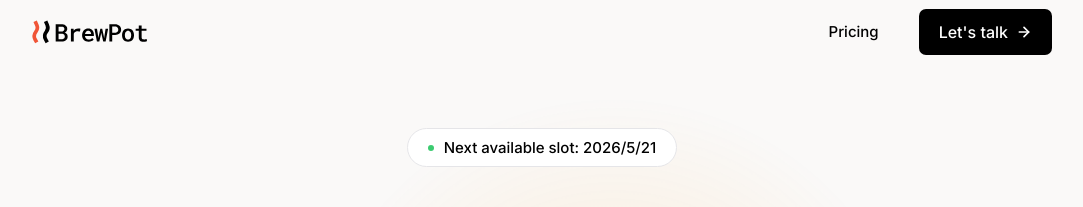
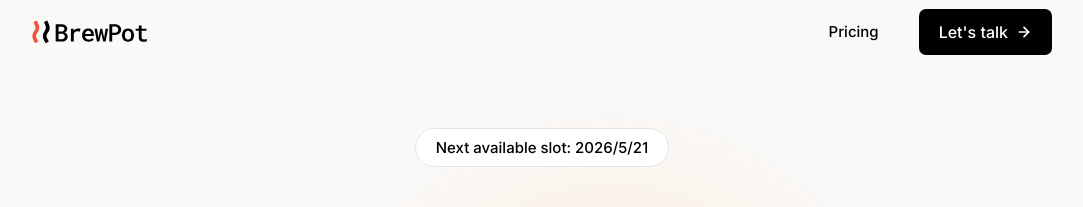
Before and after one commit to yatingzhaoo/BrewPot, a React (Vite) app: page / in a window 1280 px wide. Shown: the top 207 px of the page, without its empty margins (98-1181 px from the left). Built offline with nearby package versions, Linux system fonts and the light colour scheme.

Commit message:
Remove availability badge dot

```diff
--- a/src/components/Hero.tsx
+++ b/src/components/Hero.tsx
@@ -77,7 +77,6 @@ export default function Hero() {
           transition={{ duration: 0.5 }}
         >
           <div className="inline-flex items-center gap-2.5 px-5 py-2 rounded-full bg-white border border-[#E5E5E8] text-[15px] leading-[21px] text-black font-sans font-medium">
-            <span className="w-1.5 h-1.5 rounded-full bg-[#22C55E] animate-pulse" />
             Next available slot: 2026/5/21
           </div>
         </motion.div>
```
